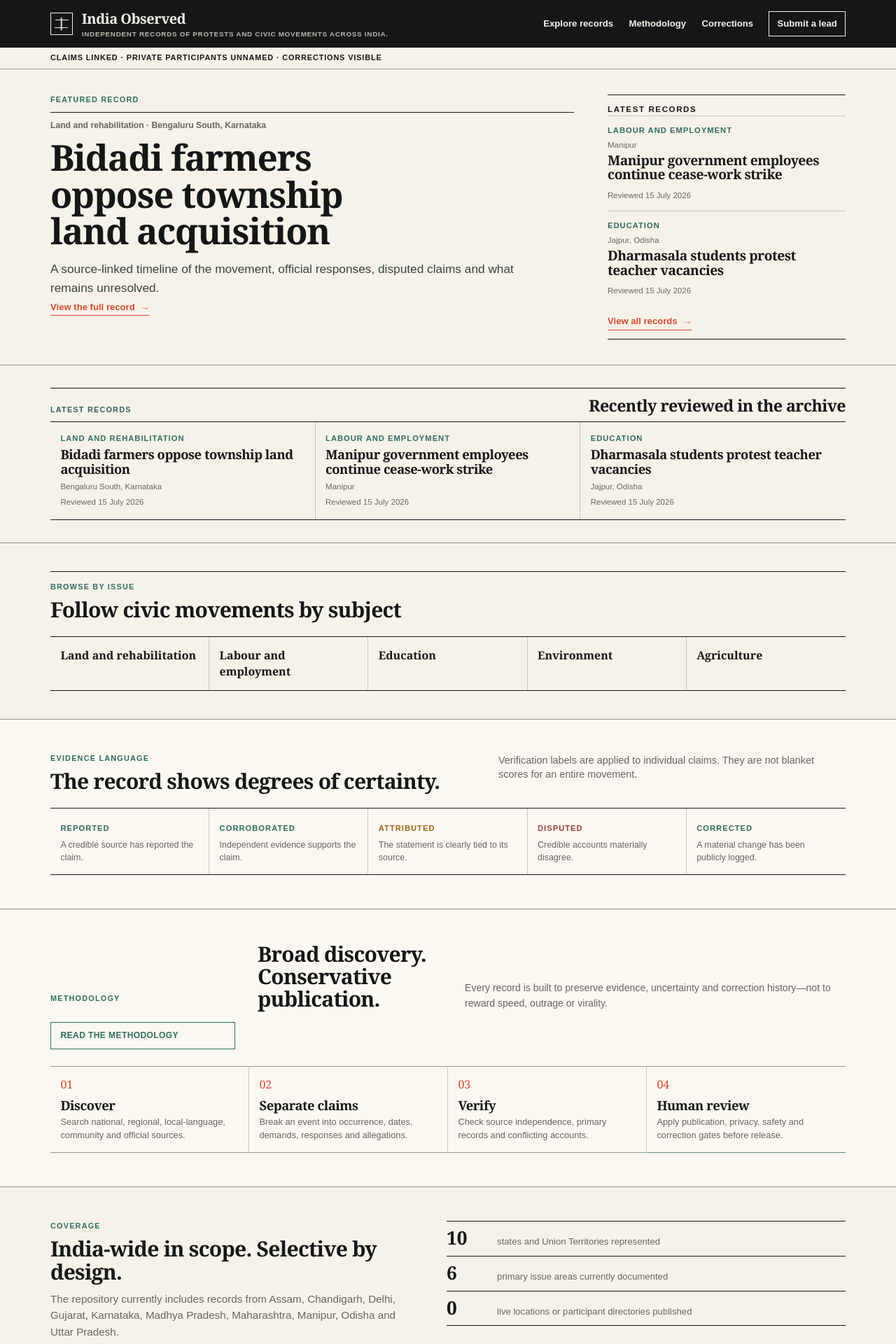
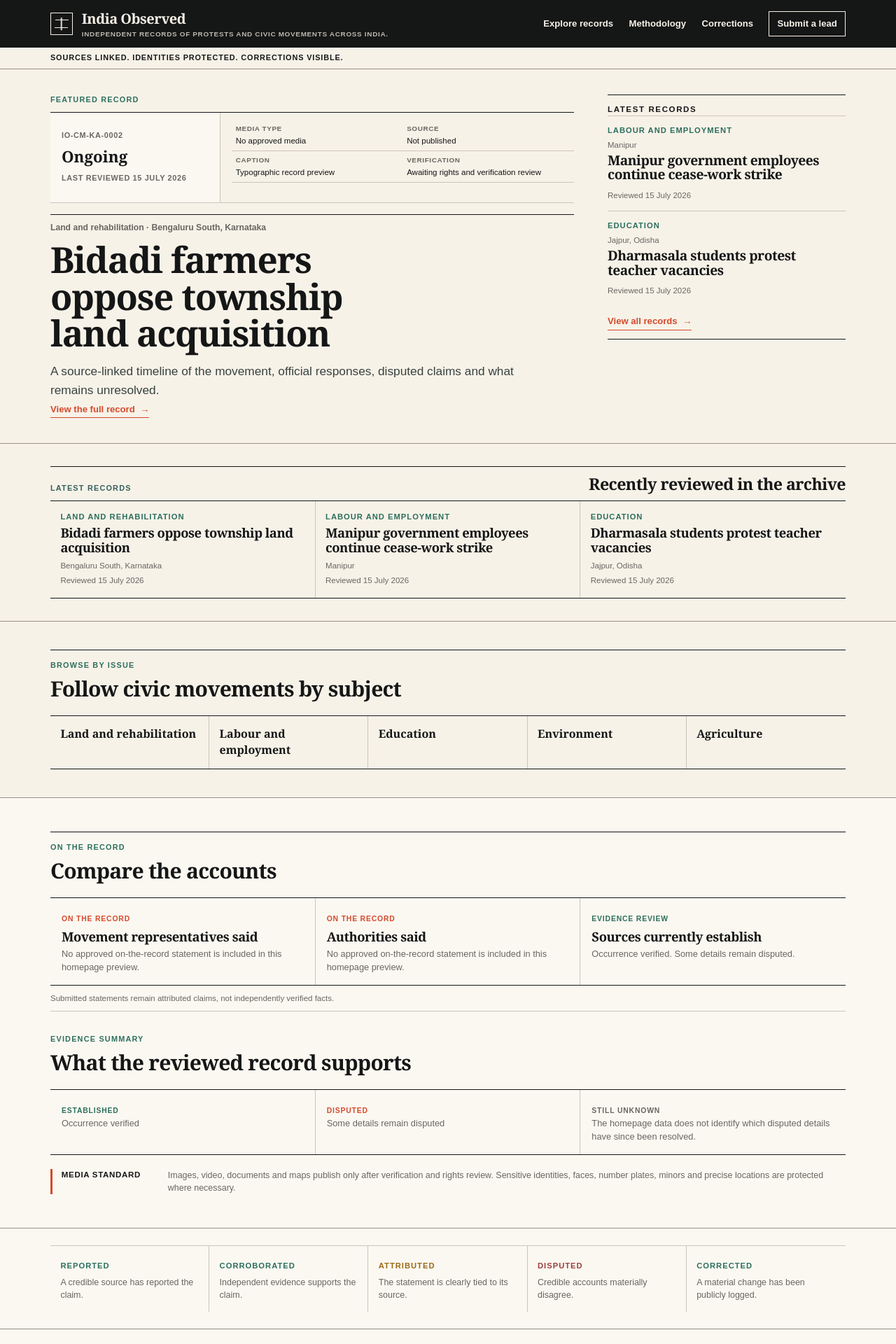
Before and after one commit to naveena04-rao/india-observed, a Next.js app: page / in a window 1280 px wide. Shown: the top 1920 px of the page at 70% size. Built offline with nearby package versions, Linux system fonts and the light colour scheme.

Commit message:
Add media-ready evidence modules

```diff
--- a/src/app/globals.css
+++ b/src/app/globals.css
@@ -1622,3 +1622,218 @@ h3 {
     border-right: 0;
   }
 }
+
+/* Media-ready evidence modules */
+.media-fallback {
+  border-bottom: 1px solid var(--line);
+  border-top: 1px solid var(--ink);
+  display: grid;
+  grid-template-columns: minmax(180px, 0.65fr) minmax(260px, 1.35fr);
+  margin: 0 0 1rem;
+}
+
+.document-preview {
+  align-content: center;
+  background: var(--surface);
+  border-right: 1px solid var(--line);
+  display: grid;
+  min-height: 8rem;
+  padding: 1rem;
+}
+.document-preview span,
+.document-preview small {
+  color: var(--muted);
+  font-size: 0.68rem;
+  font-weight: 700;
+  letter-spacing: 0.06em;
+  text-transform: uppercase;
+}
+.document-preview strong {
+  font-family: Georgia, "Times New Roman", serif;
+  font-size: 1.4rem;
+  margin-block: 0.4rem;
+}
+.media-fallback figcaption {
+  padding: 0.65rem 0 0.65rem 1rem;
+}
+.media-fallback dl {
+  display: grid;
+  grid-template-columns: 1fr 1fr;
+  margin: 0;
+}
+.media-fallback dl div {
+  border-bottom: 1px solid var(--line);
+  padding: 0.35rem;
+}
+.media-fallback dt {
+  color: var(--muted);
+  font-size: 0.62rem;
+  font-weight: 800;
+  letter-spacing: 0.06em;
+  text-transform: uppercase;
+}
+.media-fallback dd {
+  font-size: 0.72rem;
+  margin: 0.1rem 0 0;
+}
+
+.accounts-grid,
+.evidence-grid,
+.clarification-grid {
+  border-bottom: 1px solid var(--ink);
+  border-top: 1px solid var(--ink);
+  display: grid;
+  grid-template-columns: repeat(3, 1fr);
+}
+.accounts-grid article,
+.evidence-grid article,
+.clarification-grid article {
+  padding: 1rem;
+}
+.accounts-grid article:not(:last-child),
+.evidence-grid article:not(:last-child),
+.clarification-grid article:not(:last-child) {
+  border-right: 1px solid var(--line);
+}
+.accounts-grid span,
+.evidence-grid span,
+.clarification-grid span {
+  color: var(--teal);
+  font-size: 0.65rem;
+  font-weight: 900;
+  letter-spacing: 0.08em;
+  text-transform: uppercase;
+}
+.accounts-grid h3,
+.clarification-grid h3 {
+  font-size: 1.15rem;
+  margin: 0.35rem 0;
+}
+.accounts-grid p,
+.evidence-grid p,
+.clarification-grid p {
+  color: var(--muted);
+  font-size: 0.8rem;
+  margin: 0;
+}
+.accounts-grid article:nth-child(-n + 2) span {
+  color: var(--terracotta);
+}
+.attribution-note {
+  border-bottom: 1px solid var(--line);
+  color: var(--muted);
+  font-size: 0.72rem;
+  margin: 0;
+  padding: 0.6rem 0;
+}
+.evidence-summary {
+  margin-top: 2rem;
+}
+.evidence-grid article:nth-child(2) span {
+  color: var(--terracotta);
+}
+.evidence-grid article:nth-child(3) span {
+  color: var(--muted);
+}
+.media-policy {
+  border-left: 3px solid var(--terracotta);
+  display: grid;
+  gap: 0.5rem 1.5rem;
+  grid-template-columns: 8rem 1fr;
+  margin-top: 1.25rem;
+  padding-left: 0.8rem;
+}
+.media-policy strong {
+  font-size: 0.72rem;
+  letter-spacing: 0.06em;
+  text-transform: uppercase;
+}
+.media-policy p {
+  color: var(--muted);
+  font-size: 0.78rem;
+  margin: 0;
+}
+
+.verification-key {
+  background: var(--surface);
+  border-bottom: 1px solid var(--line-dark);
+  padding-block: 1.5rem;
+}
+.verification-key .verification-grid {
+  border: 0;
+}
+.verification-key .verification-item {
+  border-top: 1px solid var(--line);
+}
+
+.open-questions {
+  margin-top: 2.5rem;
+}
+.open-questions ol {
+  border-bottom: 1px solid var(--ink);
+  border-top: 1px solid var(--ink);
+  list-style: none;
+  margin: 0;
+  padding: 0;
+}
+.open-questions li {
+  align-items: baseline;
+  display: grid;
+  gap: 1rem;
+  grid-template-columns: 9rem 1fr;
+  padding: 0.7rem 0;
+}
+.open-questions li:not(:last-child) {
+  border-bottom: 1px solid var(--line);
+}
+.open-questions span {
+  color: var(--muted);
+  font-size: 0.68rem;
+  font-weight: 800;
+}
+.open-questions p {
+  font-size: 0.84rem;
+  margin: 0;
+}
+
+.correction-stream {
+  padding-block: 3rem;
+}
+.clarification-grid article:first-child span {
+  color: var(--terracotta);
+}
+.participation-grid {
+  grid-template-columns: minmax(0, 44rem);
+}
+.lead-panel {
+  border-top-color: var(--terracotta);
+}
+
+@media (max-width: 700px) {
+  .media-fallback,
+  .accounts-grid,
+  .evidence-grid,
+  .clarification-grid {
+    grid-template-columns: 1fr;
+  }
+  .document-preview {
+    border-bottom: 1px solid var(--line);
+    border-right: 0;
+    min-height: 6.5rem;
+  }
+  .media-fallback figcaption {
+    padding-left: 0;
+  }
+  .accounts-grid article:not(:last-child),
+  .evidence-grid article:not(:last-child),
+  .clarification-grid article:not(:last-child) {
+    border-bottom: 1px solid var(--line);
+    border-right: 0;
+  }
+  .media-policy {
+    grid-template-columns: 1fr;
+  }
+  .open-questions li {
+    grid-template-columns: 1fr;
+  }
+}
--- a/src/app/page.tsx
+++ b/src/app/page.tsx
@@ -94,7 +94,7 @@ export default function HomePage() {
 
       <div className="utility-bar">
         <div className="page-shell utility-bar-inner">
-          <span>Claims linked · Private participants unnamed · Corrections visible</span>
+          <span>Sources linked. Identities protected. Corrections visible.</span>
         </div>
       </div>
 
@@ -102,6 +102,33 @@ export default function HomePage() {
         <div className="page-shell hero-grid">
           <div className="hero-copy">
             <p className="section-kicker">Featured record</p>
+            <figure className="media-fallback">
+              <div className="document-preview" aria-label="Document-style record preview">
+                <span>{featuredRecords[0].id}</span>
+                <strong>{featuredRecords[0].status}</strong>
+                <small>Last reviewed {featuredRecords[0].reviewed}</small>
+              </div>
+              <figcaption>
+                <dl>
+                  <div>
+                    <dt>Media type</dt>
+                    <dd>No approved media</dd>
+                  </div>
+                  <div>
+                    <dt>Source</dt>
+                    <dd>Not published</dd>
+                  </div>
+                  <div>
+                    <dt>Caption</dt>
+                    <dd>Typographic record preview</dd>
+                  </div>
+                  <div>
+                    <dt>Verification</dt>
+                    <dd>Awaiting rights and verification review</dd>
+                  </div>
+                </dl>
+              </figcaption>
+            </figure>
             <p className="featured-meta">
               {featuredRecords[0].topic} · {featuredRecords[0].place}
             </p>
@@ -169,27 +196,80 @@ export default function HomePage() {
         </div>
       </section>
 
-      <section className="verification-section" aria-labelledby="verification-title">
+      <section className="verification-section" aria-labelledby="accounts-title">
         <div className="page-shell">
+          <div className="section-intro ruled-heading">
+            <div>
+              <p className="section-kicker">On the record</p>
+              <h2 id="accounts-title">Compare the accounts</h2>
+            </div>
+          </div>
+          <div className="accounts-grid">
+            <article>
+              <span>On the record</span>
+              <h3>Movement representatives said</h3>
+              <p>No approved on-the-record statement is included in this homepage preview.</p>
+            </article>
+            <article>
+              <span>On the record</span>
+              <h3>Authorities said</h3>
+              <p>No approved on-the-record statement is included in this homepage preview.</p>
+            </article>
+            <article>
+              <span>Evidence review</span>
+              <h3>Sources currently establish</h3>
+              <p>
+                {featuredRecords[0].verification}. {featuredRecords[0].note}.
+              </p>
+            </article>
+          </div>
+          <p className="attribution-note">
+            Submitted statements remain attributed claims, not independently verified facts.
+          </p>
+          <div className="evidence-summary">
             <div className="section-intro compact-intro">
               <div>
-              <p className="section-kicker">Evidence language</p>
-              <h2 id="verification-title">The record shows degrees of certainty.</h2>
+                <p className="section-kicker">Evidence summary</p>
+                <h2>What the reviewed record supports</h2>
               </div>
+            </div>
+            <div className="evidence-grid">
+              <article>
+                <span>Established</span>
+                <p>{featuredRecords[0].verification}</p>
+              </article>
+              <article>
+                <span>Disputed</span>
+                <p>{featuredRecords[0].note}</p>
+              </article>
+              <article>
+                <span>Still unknown</span>
                 <p>
-              Verification labels are applied to individual claims. They are not blanket scores for
-              an entire movement.
+                  The homepage data does not identify which disputed details have since been
+                  resolved.
+                </p>
+              </article>
+            </div>
+          </div>
+          <div className="media-policy">
+            <strong>Media standard</strong>
+            <p>
+              Images, video, documents and maps publish only after verification and rights review.
+              Sensitive identities, faces, number plates, minors and precise locations are protected
+              where necessary.
             </p>
           </div>
+        </div>
+      </section>
 
-          <div className="verification-grid">
+      <section className="verification-key" aria-label="Verification status definitions">
+        <div className="page-shell verification-grid">
           {verificationLabels.map(([label, description]) => (
             <div className="verification-item" key={label}>
               <span>{label}</span>
               <p>{description}</p>
             </div>
           ))}
-          </div>
         </div>
       </section>
 
@@ -225,7 +305,7 @@ export default function HomePage() {
         <div className="page-shell coverage-grid">
           <div>
             <p className="section-kicker">Coverage</p>
-            <h2>India-wide in scope. Selective by design.</h2>
+            <h2>Across India, event by event.</h2>
             <p>
               The repository currently includes records from Assam, Chandigarh, Delhi, Gujarat,
               Karnataka, Madhya Pradesh, Maharashtra, Manipur, Odisha and Uttar Pradesh.
@@ -246,6 +326,56 @@ export default function HomePage() {
             </div>
           </div>
         </div>
+        <div className="page-shell open-questions">
+          <div className="section-intro ruled-heading">
+            <div>
+              <p className="section-kicker">Open questions</p>
+              <h2>Documentation still needed</h2>
+            </div>
+          </div>
+          <ol>
+            <li>
+              <span>{featuredRecords[0].id}</span>
+              <p>Which disputed details can additional public documentation resolve?</p>
+            </li>
+            <li>
+              <span>{featuredRecords[1].id}</span>
+              <p>Has the official response under review been documented in a publishable source?</p>
+            </li>
+            <li>
+              <span>{featuredRecords[2].id}</span>
+              <p>Is later outcome documentation available beyond the recorded same-day response?</p>
+            </li>
+          </ol>
+        </div>
+      </section>
+
+      <section className="correction-stream" id="corrections">
+        <div className="page-shell">
+          <div className="section-intro ruled-heading">
+            <div>
+              <p className="section-kicker">Recent corrections and clarifications</p>
+              <h2>Changes remain visible</h2>
+            </div>
+          </div>
+          <div className="clarification-grid">
+            <article>
+              <span>Response under review</span>
+              <h3>{featuredRecords[1].title}</h3>
+              <p>{featuredRecords[1].note}</p>
+            </article>
+            <article>
+              <span>Response recorded</span>
+              <h3>{featuredRecords[2].title}</h3>
+              <p>{featuredRecords[2].note}</p>
+            </article>
+            <article>
+              <span>Corrections</span>
+              <h3>No recent correction entry</h3>
+              <p>No recent public correction is included in the reviewed homepage data.</p>
+            </article>
+          </div>
+        </div>
       </section>
 
       <section className="participation-section">
@@ -259,18 +389,6 @@ export default function HomePage() {
             </p>
             <a className="button button-light" href="#lead">
               Submit a public lead
-            </a>
-          </div>
-
-          <div className="corrections-panel" id="corrections">
-            <p className="section-kicker">Corrections</p>
-            <h2>A public record should be correctable.</h2>
-            <p>
-              Material changes are logged with the earlier wording, revised wording, evidence and
-              date. Consequential records are not silently rewritten.
-            </p>
-            <a className="text-link" href="#corrections">
-              View the correction process <span aria-hidden="true">→</span>
             </a>
           </div>
         </div>
```
Also changed, not shown: 1 other file (tests, documents, lock files or other folders). Lines whose indentation alone changed are shown as unchanged.
